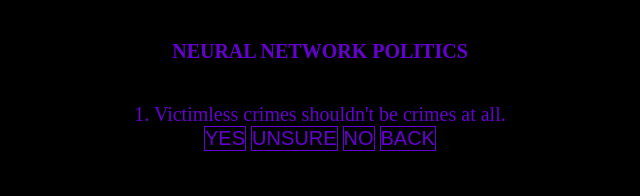
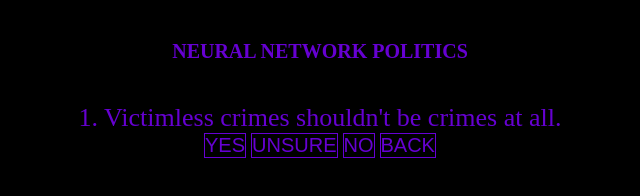
Before and after one commit to yetdarkerdevelopment/neuralnetwork_politics, a plain HTML site: page questions.html in a window 1280 px wide. Shown: the whole page, without its empty margins (320-960 px from the left). Drawn offline with Linux system fonts and the light colour scheme.

Commit message:
Question font size up

```diff
--- a/css/style.css
+++ b/css/style.css
@@ -25,3 +25,7 @@ li {
 button {
     border: 1px solid #6600d2;
 }
+
+#question {
+    font-size: 26px;
+}
```
